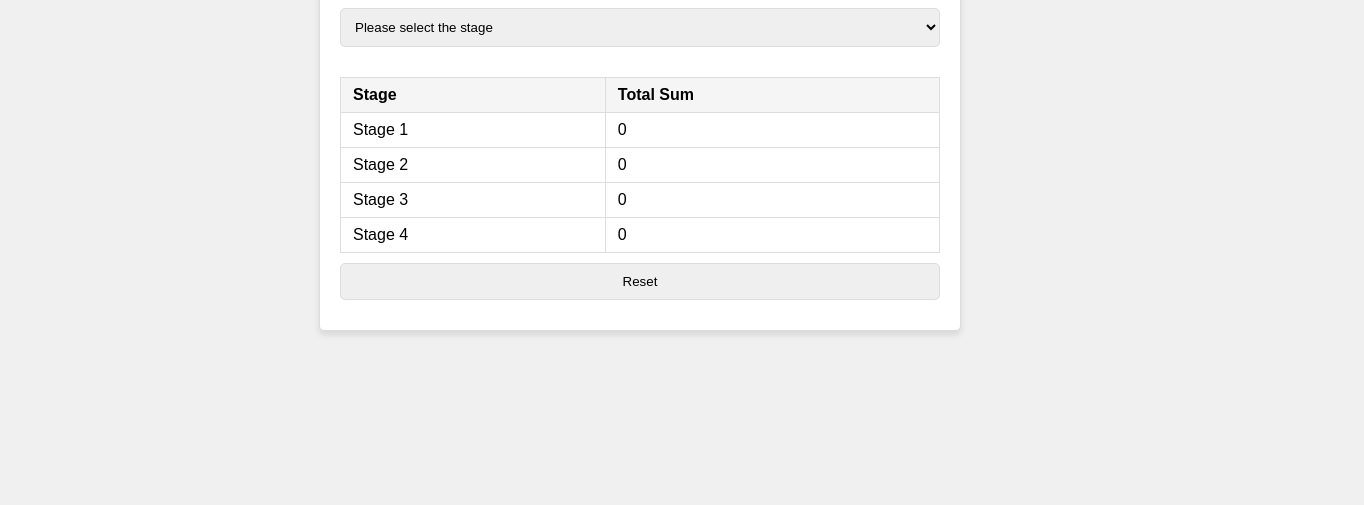
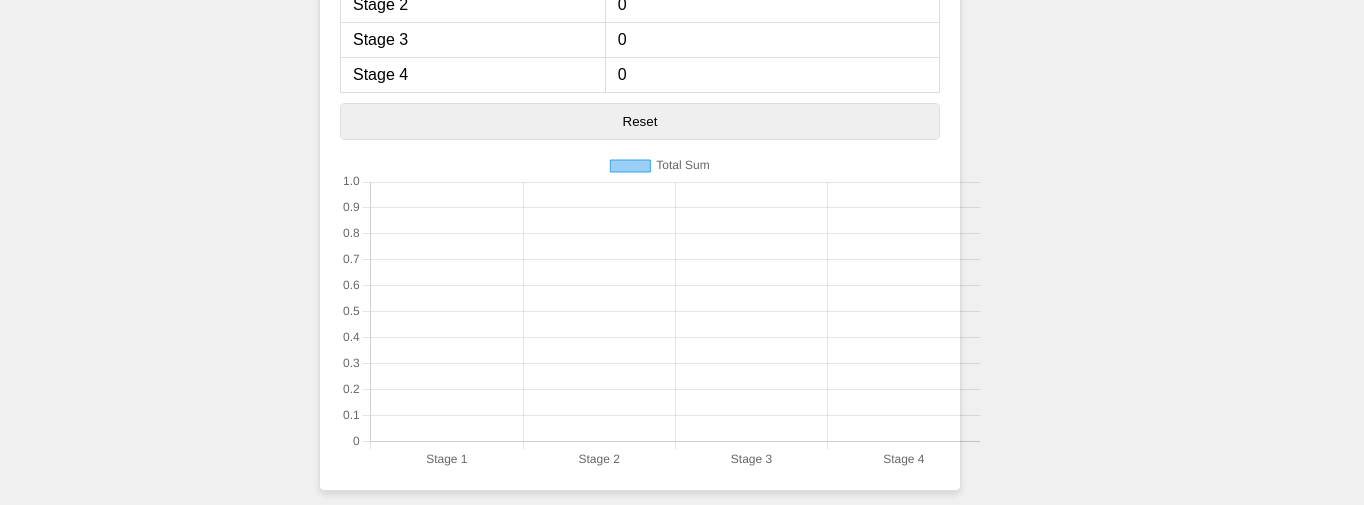
Before and after one commit to kaziashik/Most-Calculator, a plain HTML site: page testingbutton2.html in a window 1280 px wide. Both pictures are taken after a click on the button "Reset". Shown: the part 295-800 px from the top of the page, 1364 px wide, since content can reach past the window. Drawn offline with nearby package versions, Linux system fonts and the light colour scheme.

Commit message:
add bar chart to display the data directly from table

```diff
--- a/testingbutton2.html
+++ b/testingbutton2.html
@@ -58,6 +58,7 @@ th {
 
     </style>
     <!-- <link rel="stylesheet" type="text/css" href="styles.css"> -->
+    <script src="https://cdn.jsdelivr.net/npm/chart.js"></script>
 </head>
 
 <body>
@@ -112,6 +113,9 @@ th {
         </table>
 
         <button id="resetButton">Reset</button>
+        <div class="chart-container" style="position: relative; height:40vh; width:80vw">
+            <canvas id="myChart"></canvas>
+        </div>
     </div>
 
 <script>
@@ -237,6 +241,8 @@ function initializeTableValues() {
     processCountInput.value = '0';
     processTypesContainer.innerHTML = '';
     processTypeContainer.style.display = 'none';
+
+    generateBarChart();
 }
 
 function refreshResults() {
@@ -287,18 +293,67 @@ function restoreState() {
     }
 }
 
+function generateBarChart() {
+    const { labels, data } = extractDataFromTable();
+
+    const ctx = document.getElementById('myChart').getContext('2d');
+    const myChart = new Chart(ctx, {
+        type: 'bar',
+        data: {
+            labels: labels,
+            datasets: [{
+                label: 'Total Sum',
+                data: data,
+                backgroundColor: [
+                'rgba(54, 162, 235, 0.5)'
+                ],
+                borderColor: [
+                'rgba(54, 162, 235, 1)'
+                ],
+                borderWidth: 1
+            }]
+        },
+        options: {
+            scales: {
+                y: {
+                    beginAtZero: true
+                }
+            }
+        }
+    });
+}
+
+
+function extractDataFromTable() {
+    // Arrays to hold the labels (stage names) and data (total sums)
+    let labels = [];
+    let data = [];
+
+    // Select all rows in the tbody of the table
+    const tableRows = document.querySelectorAll('#totalsTable tbody tr');
+
+    // Loop through each row
+    tableRows.forEach(row => {
+        // The first cell (td) contains the stage name
+        const stageName = row.cells[0].innerText;
+        labels.push(stageName);
+
+        // The second cell (td) contains the total sum
+        const totalSum = row.cells[1].innerText;
+        data.push(parseFloat(totalSum)); // Convert the total sum to a number
+    });
+
+    // Return the extracted data
+    return { labels, data };
+}
+
 window.onload = function() {
 
-    // restoreState();
 
-    // Check if the query parameter is present
-    // const urlParams = new URLSearchParams(window.location.search);
-    // if (urlParams.get('calculationCompleted') === 'true') {
-    //     refreshResults();
-    // }
     restoreState();
     initializeTableValues();
     refreshResults();
+    generateBarChart();
 };
 
 document.getElementById('resetButton').addEventListener('click', resetValues);
```
